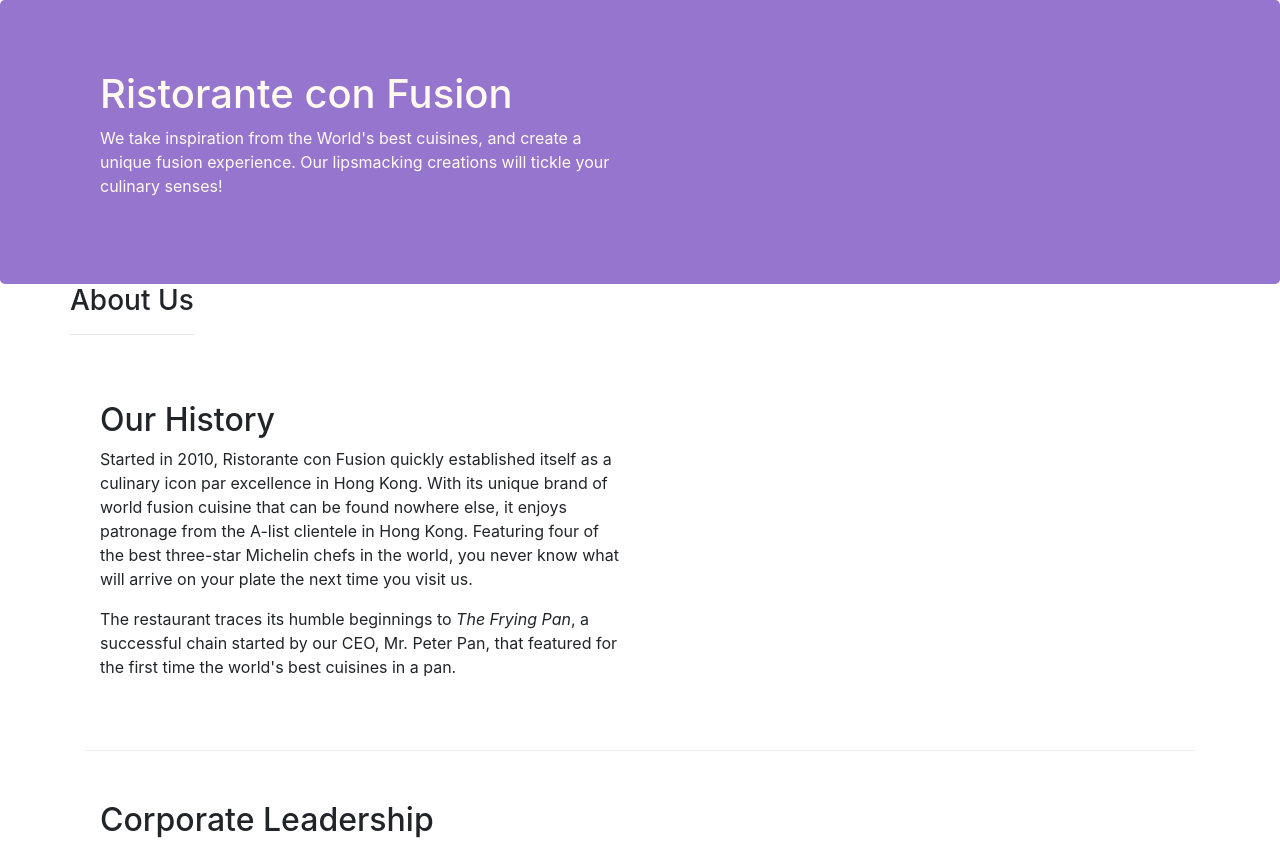
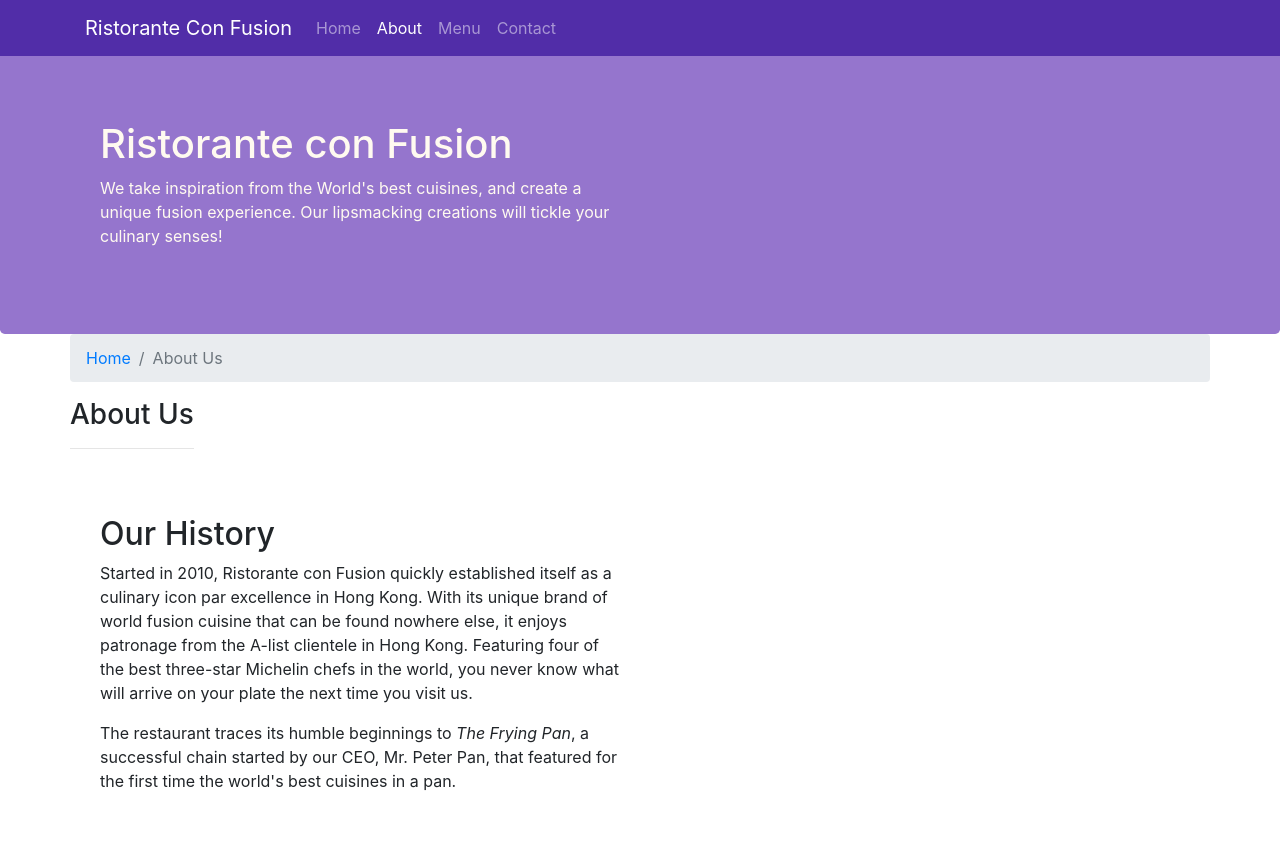
Before and after one commit to logan-waite/UHK-bootstrap, a website: page aboutus.html in a window 1280 px wide. Shown: the top 842 px of the page. Drawn offline with nearby package versions, Linux system fonts and the light colour scheme.

Commit message:
Navbar and Breadcrumbs

```diff
--- a/aboutus.html
+++ b/aboutus.html
@@ -13,7 +13,22 @@
 </head>
 
 <body>
-
+    <nav class="navbar navbar-dark navbar-expand-sm fixed-top">
+            <div class="container">
+                <button class="navbar-toggler" type="button" data-toggle="collapse" data-target="#Navbar">
+                    <span class="navbar-toggler-icon"></span>
+                </button>
+                <a class="navbar-brand" href="./index.html">Ristorante Con Fusion</a>
+                <div class="collapse navbar-collapse" id="Navbar">
+                    <ul class="navbar-nav mr-auto">
+                        <li class="nav-item"><a class="nav-link" href="./index.html">Home</a></li>
+                        <li class="nav-item active"><a class="nav-link" href="./aboutus.html">About</a></li>
+                        <li class="nav-item"><a class="nav-link" href="#">Menu</a></li>
+                        <li class="nav-item"><a class="nav-link" href="#">Contact</a></li>
+                    </ul>
+                </div>
+            </div>
+        </nav>
     <header class="jumbotron">
         <div class="container">
             <div class="row row-header">
@@ -29,6 +44,10 @@
 
     <div class="container">
         <div class="row">
+            <ol class="col-12 breadcrumb">
+                <li class="breadcrumb-item"><a href="./index.html">Home</a></li>
+                <li class="breadcrumb-item active">About Us</li>
+            </ol>
             <div>
                <h3>About Us</h3>
                <hr>
--- a/css/styles.css
+++ b/css/styles.css
@@ -28,3 +28,12 @@ address{
   margin:0px;
   color:#0f0f0f;
 }
+
+body{
+  padding:50px 0px 0px 0px;
+  z-index:0;
+}
+
+.navbar-dark {
+   background-color: #512DA8;
+}
```
Also changed, not shown: index.html (+16 -1 lines).
